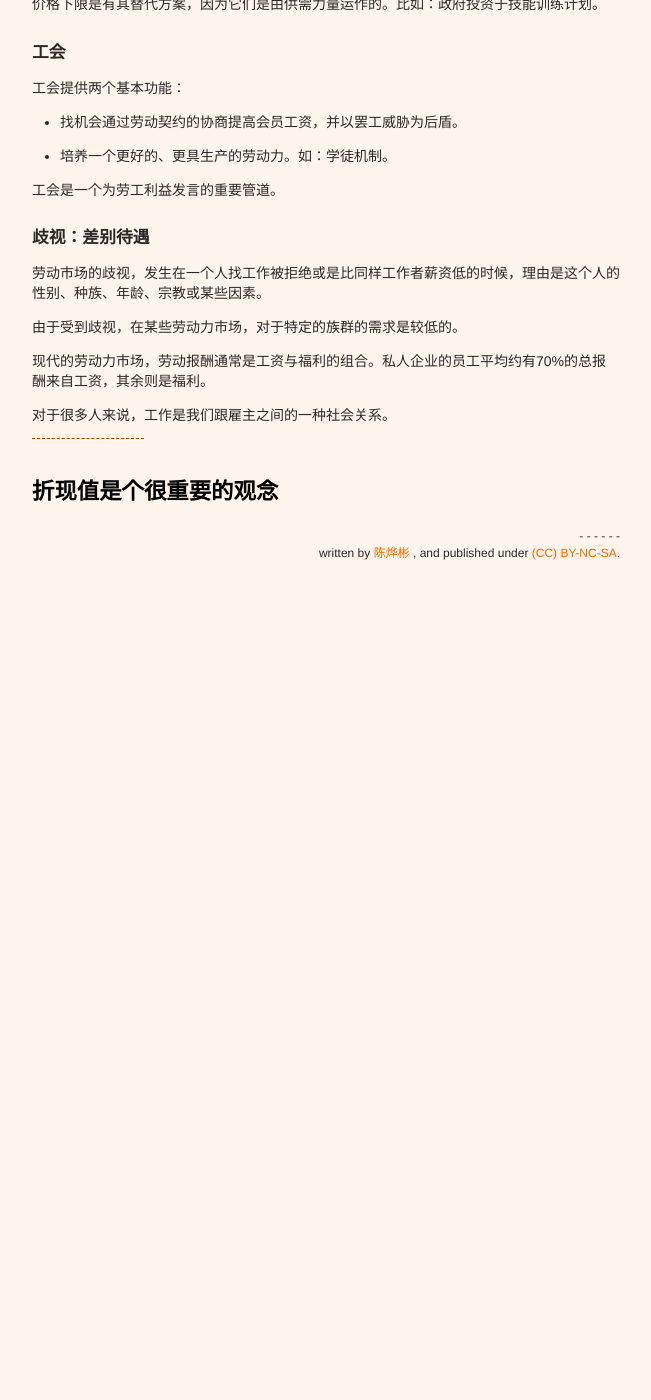
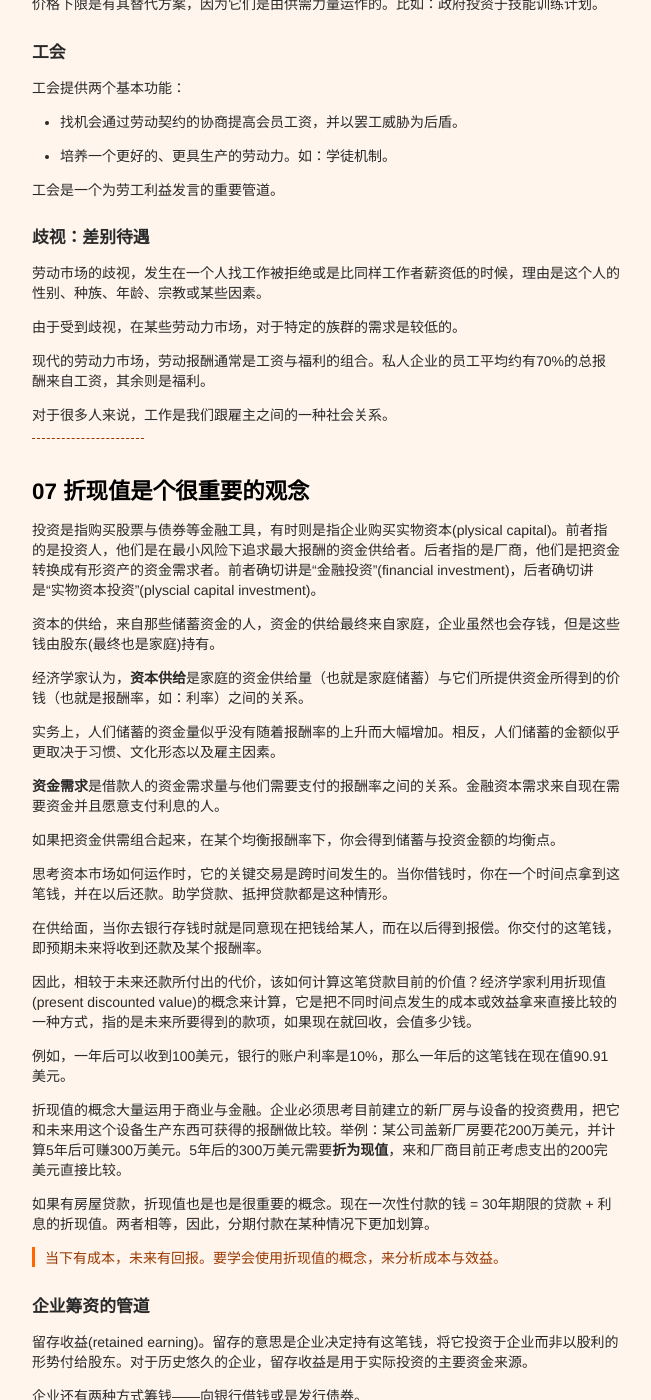
Before and after one commit to xianyuxmu/xianyuxmu.github.io, a Jekyll site: the page built from _posts/2017-04-29-the-instant-economist.md, in a window 1280 px wide and 1400 px high, scrolled down 6883 px. Shown: the whole window, without its empty margins (314-965 px from the left). Built offline with Jekyll 4.4.1, drawn with Linux system fonts in a browser that asks for light colours; comment, search, counter and statistics services are not loaded; before the commit the page ends 7513 px from its top, so only the background shows below that; some of the changed text lies outside the part shown.

Commit message:
07 折现值是个很重要的观念

```diff
--- a/_posts/2017-04-29-the-instant-economist.md
+++ b/_posts/2017-04-29-the-instant-economist.md
@@ -273,4 +273,52 @@ tags:
 
 ----
 
-## 折现值是个很重要的观念
+## 07 折现值是个很重要的观念
+
+投资是指购买股票与债券等金融工具，有时则是指企业购买实物资本(plysical capital)。前者指的是投资人，他们是在最小风险下追求最大报酬的资金供给者。后者指的是厂商，他们是把资金转换成有形资产的资金需求者。前者确切讲是“金融投资”(financial investment)，后者确切讲是“实物资本投资”(plyscial capital investment)。
+
+资本的供给，来自那些储蓄资金的人，资金的供给最终来自家庭，企业虽然也会存钱，但是这些钱由股东(最终也是家庭)持有。
+
+经济学家认为，**资本供给**是家庭的资金供给量（也就是家庭储蓄）与它们所提供资金所得到的价钱（也就是报酬率，如：利率）之间的关系。
+
+实务上，人们储蓄的资金量似乎没有随着报酬率的上升而大幅增加。相反，人们储蓄的金额似乎更取决于习惯、文化形态以及雇主因素。
+
+**资金需求**是借款人的资金需求量与他们需要支付的报酬率之间的关系。金融资本需求来自现在需要资金并且愿意支付利息的人。
+
+如果把资金供需组合起来，在某个均衡报酬率下，你会得到储蓄与投资金额的均衡点。
+
+思考资本市场如何运作时，它的关键交易是跨时间发生的。当你借钱时，你在一个时间点拿到这笔钱，并在以后还款。助学贷款、抵押贷款都是这种情形。
+
+在供给面，当你去银行存钱时就是同意现在把钱给某人，而在以后得到报偿。你交付的这笔钱，即预期未来将收到还款及某个报酬率。
+
+因此，相较于未来还款所付出的代价，该如何计算这笔贷款目前的价值？经济学家利用折现值(present discounted value)的概念来计算，它是把不同时间点发生的成本或效益拿来直接比较的一种方式，指的是未来所要得到的款项，如果现在就回收，会值多少钱。
+
+例如，一年后可以收到100美元，银行的账户利率是10%，那么一年后的这笔钱在现在值90.91美元。
+
+折现值的概念大量运用于商业与金融。企业必须思考目前建立的新厂房与设备的投资费用，把它和未来用这个设备生产东西可获得的报酬做比较。举例：某公司盖新厂房要花200万美元，并计算5年后可赚300万美元。5年后的300万美元需要**折为现值**，来和厂商目前正考虑支出的200完美元直接比较。
+
+如果有房屋贷款，折现值也是也是很重要的概念。现在一次性付款的钱 = 30年期限的贷款 + 利息的折现值。两者相等，因此，分期付款在某种情况下更加划算。
+
+> 当下有成本，未来有回报。要学会使用折现值的概念，来分析成本与效益。
+
+### 企业筹资的管道
+
+留存收益(retained earning)。留存的意思是企业决定持有这笔钱，将它投资于企业而非以股利的形势付给股东。对于历史悠久的企业，留存收益是用于实际投资的主要资金来源。
+
+企业还有两种方式筹钱——向银行借钱或是发行债券。
+
+> 债券有面额、利率与期限三项要素。
+
+债券的利率是根据风险而变动的。
+
+公司股票基本上是把公司的一部分所有权卖给来股票持有人。
+
+买卖股票通常是初创、小型公司募资的一种方式。小公司通常会卖一些股票给专业投资人，如：天使投资。增发股票会使原始股东的所有权比重稀释，这家公司就很可能被视为差劲的投资标的。
+
+募资与投资是特别重要的，因为实物资本与创新来自投资，投资对扩大生产力及提高生活水平有重大贡献。
+
+一个经济体取得资本投资收益的能力，是建立在家庭储蓄及投资意愿上的。
+
+----
+
+## 08 人一生积累财富的关键是什么？
```
